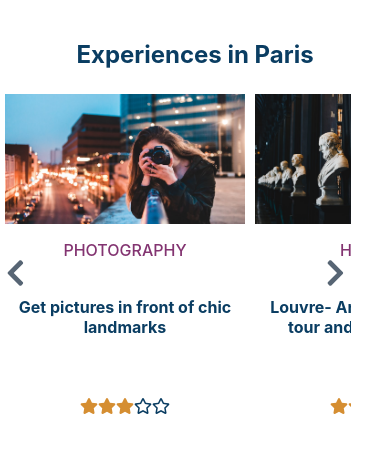
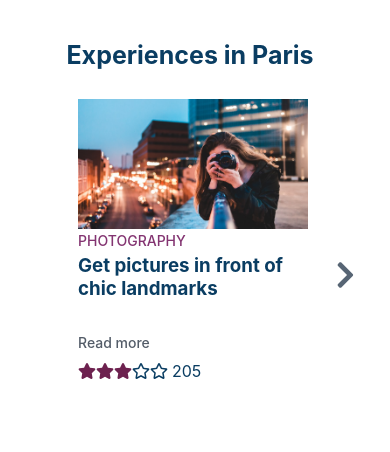
Before and after one commit to malwina-mika/carousel-slider, a React (Create React App) app: page / in a window 390 px wide. Shown: the top 452 px of the page. Built offline with nearby package versions, Linux system fonts and the light colour scheme.

Commit message:
Add RWD & change styles for Box component content

```diff
--- a/package.json
+++ b/package.json
@@ -13,9 +13,7 @@
     "node-sass": "^4.13.1",
     "react": "^16.13.1",
     "react-dom": "^16.13.1",
-    "react-redux": "^7.1.1",
-    "react-scripts": "3.4.1",
-    "redux": "^4.0.4"
+    "react-scripts": "3.4.1"
   },
   "scripts": {
     "start": "react-scripts start",
--- a/src/components/Box/Box.js
+++ b/src/components/Box/Box.js
@@ -2,14 +2,14 @@ import React from 'react';
 import Stars from '../Stars/Stars'
 import './Box.scss'
 
-const Box = ({ id, title, body, rating, img, ratingAmount, review, isActive
+const Box = ({ title, category, rating, img, ratingAmount, review, isActive
 }) => (
     <div className={`Box-container ${isActive ? '--active' : ''}`}>
       <img src={img} alt={title} />
-      <p>{body}</p>
-      <h4>{title}</h4>
+      <p>{category}</p>
+      <h3>{title}</h3>
+      <a className='link' href="#/">Read more</a>
       <Stars rating={rating} ratingAmount={ratingAmount} review={review} />
-
     </div>
   )
 
--- a/src/components/Box/Box.scss
+++ b/src/components/Box/Box.scss
@@ -1,11 +1,15 @@
+$color-category: #833471;
+$color-link: #535c68;
+$color-link-hover: #f0932b;
+
 .Box-container {
   display: flex;
   flex-direction: column;
-  justify-content: space-between;
-  padding: 5px;
-  width: 280px;
-  opacity: 0.6;
+  padding: 8px;
+  min-width: 250px;
+  opacity: 0;
   transition: opacity 300ms linear;
+  text-align: left;
  &.--active {
     opacity:1
   }
@@ -14,14 +18,37 @@
   width: 100%;
   object-fit: cover;
   }
-  p{
-    font-weight: 500;
-    color: #833471;
-  }
-  h4{
-    display: block;
-    height: 68px;
-    padding: 0 10px 10px 10px;
-  }
+    p{
+      margin: 3px 0 5px 0;
+      font-size: 14px;
+      font-weight: 500;
+      color: $color-category;
+    }
+    h3{
+      display: block;
+      height: 60px;
+      margin: 0;
+    }
+    .link{
+      color: $color-link;
+      text-decoration: none;
+      margin: 20px 0 10px 0;
+      font-weight: 500;
+      font-size: 14px;
+      &:hover{
+        cursor: pointer;
+        color: $color-link-hover;
+      }
+    }
 
 }
+@media (min-width: 768px) and (max-width: 1025px){
+
+}
+
+@media (max-width: 767px)  {
+  .Box-container {
+    min-width: 210px;
+    max-width: 230px;
+  }
+}
--- a/src/components/Carousel/Carousel.js
+++ b/src/components/Carousel/Carousel.js
@@ -9,6 +9,35 @@ class Carousel extends React.Component {
   state = {
     startIndex: 0,
     cardsAmount: 4,
+  };
+
+  componentDidMount() {
+    window.addEventListener('resize', this.handleResize);
+    this.handleResize();
+  }
+
+
+  componentWillUnmount() {
+    window.removeEventListener('resize', this.handleResize);
+  }
+
+  handleResize = () => {
+    const width = window.innerWidth;
+
+    let amount = 4;
+    if (width <= 550) {
+      amount = 1;
+    }
+    if (width > 550 && width <= 768) {
+      amount = 2;
+    }
+    if (width > 769 && width <= 1024) {
+      amount = 3;
+    }
+    if (width > 1025) {
+      amount = 4;
+    }
+    this.setState({ cardsAmount: amount });
   };
 
   handleIncrement = () => {
@@ -27,12 +56,11 @@ class Carousel extends React.Component {
     }
   }
 
+
   isFirstIndex = () => this.state.startIndex === 0;
-  isLastIndex = () => this.state.startIndex + 4 >= 6;
+  isLastIndex = () => this.state.startIndex + this.state.cardsAmount >= data['data'].length;
 
   render() {
-
-    const { cardsAmount } = this.state
 
     return (
       <section className="container">
@@ -44,15 +72,15 @@ class Carousel extends React.Component {
             }}>
             {
               data['data'].map((item, i) => {
-                const { title, id, img_url: img, rating, body, review, rating_amount: ratingAmount } = item.attributes;
-                const isActive = this.state.startIndex <= i && i < this.state.startIndex + cardsAmount;
+                const { title, id, img_url: img, rating, category, review, rating_amount: ratingAmount } = item.attributes;
+                const isActive = this.state.startIndex <= i && i < this.state.startIndex + this.state.cardsAmount;
                 return (
                   <Box
                     isActive={isActive}
                     key={id}
                     title={title}
                     img={img}
-                    body={body}
+                    category={category}
                     review={review}
                     rating={rating}
                     ratingAmount={ratingAmount} />
@@ -63,11 +91,13 @@ class Carousel extends React.Component {
 
           </div>
           <div className='button-container'>
-            <button>
-              <FontAwesomeIcon icon={faChevronLeft} onClick={this.handleDecrement} />
+            <button className={(this.isFirstIndex()) ? '--hidden' : ''}>
+              <FontAwesomeIcon icon={faChevronLeft}
+                onClick={this.handleDecrement} />
             </button>
-            <button>
-              <FontAwesomeIcon icon={faChevronRight} onClick={this.handleIncrement} />
+            <button className={(this.isLastIndex()) ? '--hidden' : ''}>
+              <FontAwesomeIcon icon={faChevronRight}
+                onClick={this.handleIncrement} />
             </button>
           </div>
         </div>
--- a/src/components/Carousel/Carousel.scss
+++ b/src/components/Carousel/Carousel.scss
@@ -1,8 +1,16 @@
+$color-main: #0a3d62;
+$color-button-main: #576574;
+
 .container {
   max-width: 1240px;
   margin: 40px auto;
-  color: #0a3d62;
+  color: $color-main;
   text-align: center;
+  h1{
+    text-align: left;
+    font-size: 30px;
+    padding: 0 0 10px 40px;
+  }
   .wrapper{
     width: 100%;
     height: 336px;
@@ -10,17 +18,13 @@
     max-width: 90%;
     overflow: hidden;
     align-self: center;
-
     .carousel-container{
       display: flex;
       flex-direction: row;
-      flex-wrap: inherit;
-      overflow: hidden;
-      align-self: center;
       width: 1500px;
       transition: transform .4s ease-in-out;
-      justify-content: space-around;
-
+      justify-content: space-between;
+      margin-left: 10px;
     }
 
     .button-container{
@@ -32,7 +36,7 @@
       button{
         border: none;
         background: none;
-        color: #576574;
+        color: $color-button-main;
         outline: none;
         cursor: pointer;
         &.--hidden {
@@ -46,3 +50,57 @@
   }
 
 }
+
+@media (min-width: 768px) and (max-width: 1025px){
+  .container{
+    h1{
+      text-align: center;
+      padding: 0;
+    }
+    .wrapper{
+      margin-left: 20px;
+      .carousel-container{
+        margin-left: 43px;
+      }
+    }
+  }
+}
+
+
+@media (max-width: 767px){
+  .container{
+    h1{
+      text-align: center;
+      font-size: 25px;
+      padding: 0;
+      margin-left: -10px;
+    }
+    .wrapper{
+      margin-left: 10px;
+      .carousel-container{
+        margin-left: 25px;
+      }
+    }
+  }
+}
+
+@media (min-width: 321px) and (max-width: 736px){
+  .container{
+    .wrapper{
+      .carousel-container{
+        margin-left: 40px;
+      }
+    }
+  }
+}
+
+
+@media (min-width: 376px) and (max-width: 450px){
+  .container{
+    .wrapper{
+      .carousel-container{
+        margin-left: 60px;
+      }
+    }
+  }
+}
--- a/src/components/Stars/Stars.js
+++ b/src/components/Stars/Stars.js
@@ -58,7 +58,7 @@ class Stars extends React.Component {
   }
 
   render() {
-    const { rating, review } = this.props;
+    const { rating, ratingAmount } = this.props;
     const { starsConfig, reviewState } = this.state;
 
     return (
@@ -71,7 +71,7 @@ class Stars extends React.Component {
             icon={
               (i.active
                 ? i.active === 'active'
-                : i.id <= (reviewState || rating || review))
+                : i.id <= (reviewState || rating))
                 ? faStar
                 : farStar
             }
@@ -84,6 +84,7 @@ class Stars extends React.Component {
             }
           />
         ))}
+        <span>{ratingAmount}</span>
       </div>
     );
   }
--- a/src/components/Stars/Stars.scss
+++ b/src/components/Stars/Stars.scss
@@ -1,4 +1,10 @@
+$color-stars: #6D214F;
+
 .active {
-  color: #d58e32;
+  color: $color-stars;
   cursor: pointer;
 }
+
+span{
+  margin-left: 4px;
+}
--- a/src/data.json
+++ b/src/data.json
@@ -4,9 +4,8 @@
       "type": "articles",
       "id": "1",
       "attributes": {
-        "body": "PHOTOGRAPHY",
+        "category": "PHOTOGRAPHY",
         "title": "Get pictures in front of chic landmarks",
-        "review": 2,
         "rating": 3,
         "rating_amount": 205,
         "img_url": "images/photography.jpg",
@@ -18,9 +17,8 @@
       "type": "articles",
       "id": "2",
       "attributes": {
-        "body": "HISTORY",
+        "category": "HISTORY",
         "title": "Louvre- Art History lecture tour and afternoon tea",
-        "review": 2,
         "rating": 5,
         "rating_amount": 14,
         "img_url": "images/history.jpg",
@@ -32,9 +30,8 @@
       "type": "articles",
       "id": "3",
       "attributes": {
-        "body": "SHOPPING",
+        "category": "SHOPPING",
         "title": "Explore French brands and designers!",
-        "review": 2,
         "rating": 3,
         "rating_amount": 46,
         "img_url": "images/shopping.jpg",
@@ -46,9 +43,8 @@
       "type": "articles",
       "id": "4",
       "attributes": {
-        "body": "TRAVEL",
+        "category": "TRAVEL",
         "title": "The best places to see",
-        "review": 2,
         "rating": 4,
         "rating_amount": 337,
         "img_url": "images/travel.jpg",
@@ -60,9 +56,8 @@
       "type": "articles",
       "id": "5",
       "attributes": {
-        "body": "FOOD & DRINKS",
+        "category": "FOOD & DRINKS",
         "title": "Bike and taste the best of Paris at your own pace",
-        "review": 2,
         "rating": 3,
         "rating_amount": 23,
         "img_url": "images/food.jpg",
@@ -74,9 +69,8 @@
       "type": "articles",
       "id": "2",
       "attributes": {
-        "body": "CAR RIDE",
+        "category": "CAR RIDE",
         "title": "Visit Paris in vintage car",
-        "review": 2,
         "rating": 4,
         "rating_amount": 32,
         "img_url": "images/car.jpg",
```
